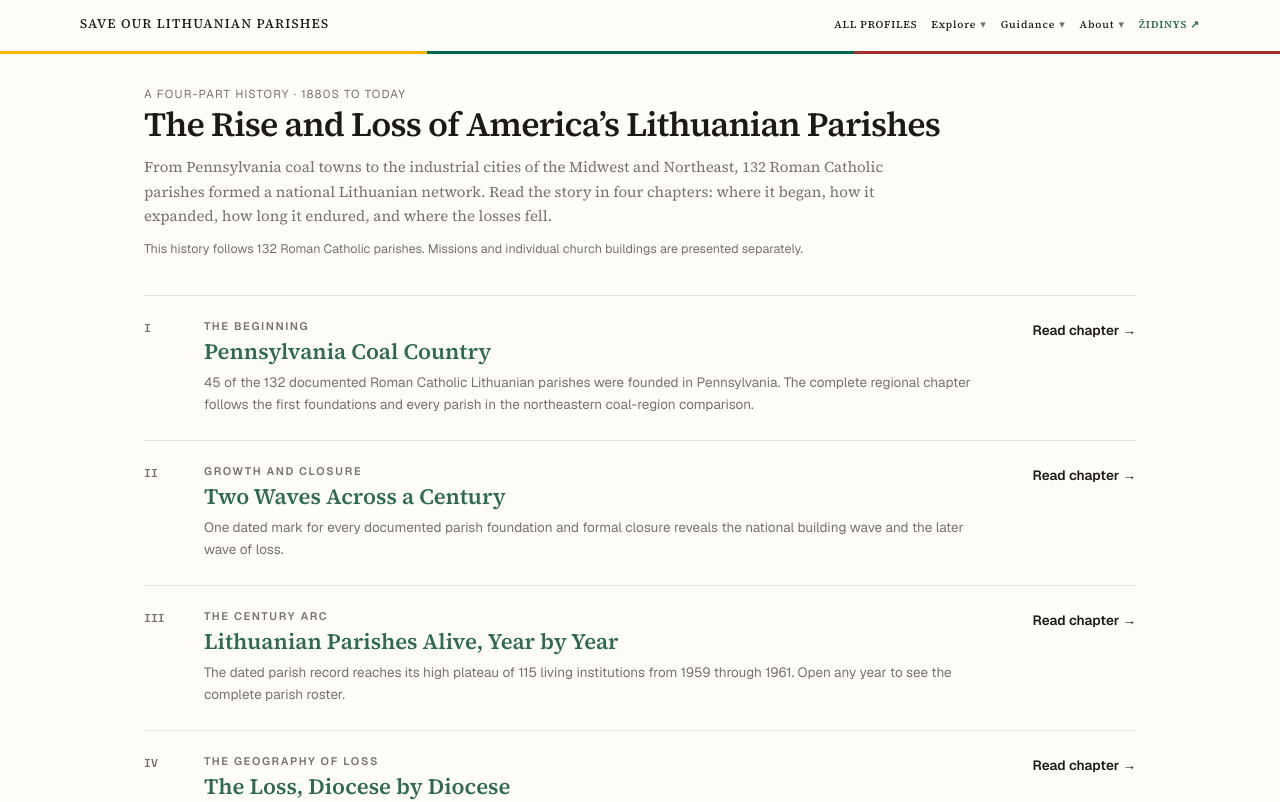
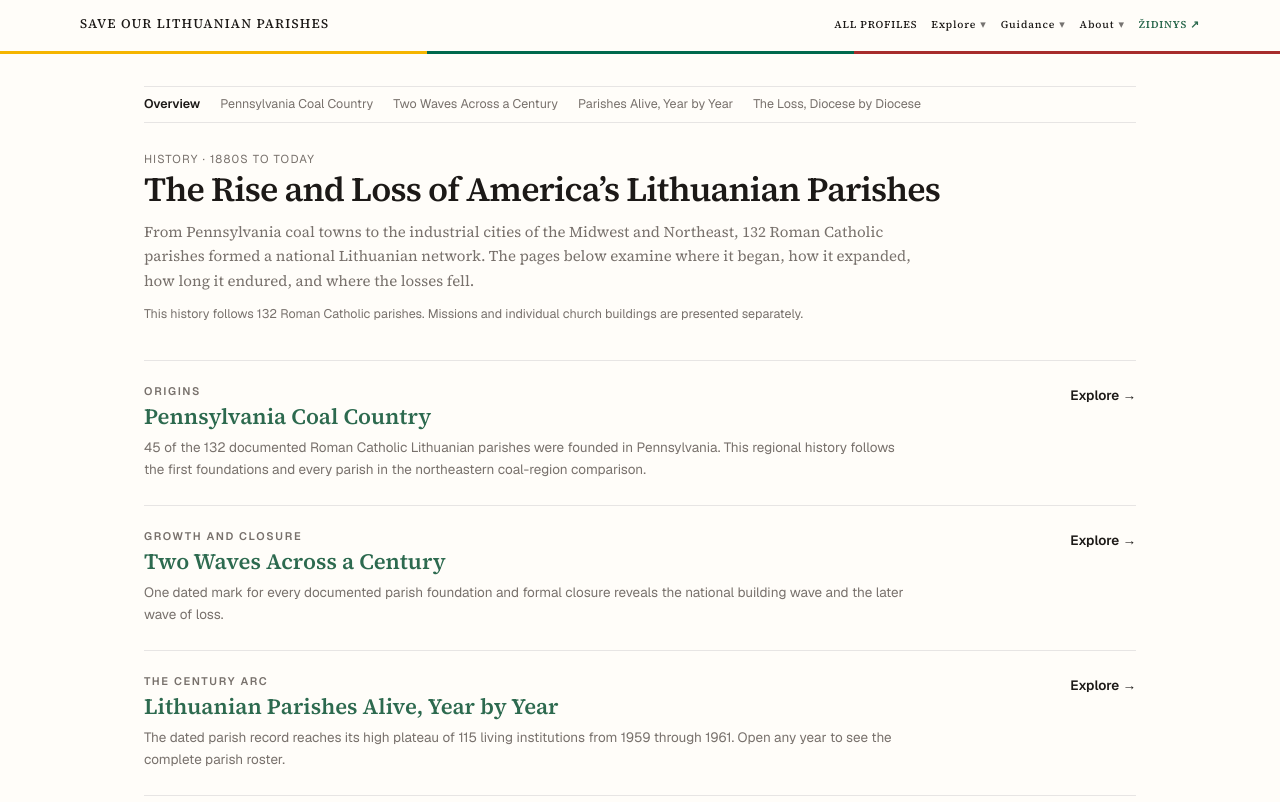
Before and after one commit to LietuvaAI/save-our-lithuanian-parishes, a Next.js app: page /history in a window 1280 px wide. Shown: the top 802 px of the page. Built offline with nearby package versions, Linux system fonts and the light colour scheme.

Commit message:
Present History as linked pages

```diff
--- a/app/history/page.tsx
+++ b/app/history/page.tsx
@@ -1,27 +1,26 @@
 import type { Metadata } from "next";
 import Link from "next/link";
+import HistoryNav from "@/components/HistoryNav";
 import { historyProjection } from "@/lib/history-projection";
 
 export const metadata: Metadata = {
   title: "The Rise and Loss of America’s Lithuanian Parishes",
   description:
-    "Four chapters tracing the beginning, expansion, endurance, and diocesan loss of America’s Lithuanian Roman Catholic parishes.",
+    "Historical views tracing the beginning, expansion, endurance, and diocesan loss of America’s Lithuanian Roman Catholic parishes.",
 };
 
 export default function HistoryPage() {
   const { counts, peakYear, peakRange } = historyProjection;
 
-  const chapters = [
+  const historyPages = [
     {
-      numeral: "I",
       href: "/pennsylvania-coal-region",
       id: "beginning",
-      kicker: "The beginning",
+      kicker: "Origins",
       title: "Pennsylvania Coal Country",
-      description: `${counts.pennsylvania} of the ${counts.total} documented Roman Catholic Lithuanian parishes were founded in Pennsylvania. The complete regional chapter follows the first foundations and every parish in the northeastern coal-region comparison.`,
+      description: `${counts.pennsylvania} of the ${counts.total} documented Roman Catholic Lithuanian parishes were founded in Pennsylvania. This regional history follows the first foundations and every parish in the northeastern coal-region comparison.`,
     },
     {
-      numeral: "II",
       href: "/history/two-waves-across-a-century",
       id: "two-waves",
       kicker: "Growth and closure",
@@ -30,7 +29,6 @@ export default function HistoryPage() {
         "One dated mark for every documented parish foundation and formal closure reveals the national building wave and the later wave of loss.",
     },
     {
-      numeral: "III",
       href: "/history/parishes-alive-year-by-year",
       id: "century-arc",
       kicker: "The century arc",
@@ -38,7 +36,6 @@ export default function HistoryPage() {
       description: `The dated parish record reaches its high plateau of ${peakYear.alive} living institutions from ${peakRange.start} through ${peakRange.end}. Open any year to see the complete parish roster.`,
     },
     {
-      numeral: "IV",
       href: "/history/loss-by-diocese",
       id: "loss-by-diocese",
       kicker: "The geography of loss",
@@ -49,9 +46,10 @@ export default function HistoryPage() {
 
   return (
     <article className="mx-auto max-w-5xl px-4 pb-0 pt-8">
+      <HistoryNav current="/history" />
       <header className="max-w-4xl">
         <p className="font-sans text-small-copy uppercase tracking-widest text-muted">
-          A four-part history · 1880s to today
+          History · 1880s to today
         </p>
         <h1 className="mt-1 font-serif text-outcomes-title font-semibold tracking-tight">
           The Rise and Loss of America&rsquo;s Lithuanian Parishes
@@ -59,9 +57,8 @@ export default function HistoryPage() {
         <p className="mt-3 max-w-3xl font-serif text-lead-copy leading-relaxed text-muted">
           From Pennsylvania coal towns to the industrial cities of the Midwest
           and Northeast, {counts.total} Roman Catholic parishes formed a
-          national Lithuanian network. Read the story in four chapters: where
-          it began, how it expanded, how long it endured, and where the losses
-          fell.
+          national Lithuanian network. The pages below examine where it began,
+          how it expanded, how long it endured, and where the losses fell.
         </p>
         <p className="mt-3 font-sans text-support-copy text-muted">
           This history follows {counts.total} Roman Catholic parishes. Missions
@@ -69,38 +66,35 @@ export default function HistoryPage() {
         </p>
       </header>
 
-      <ol className="mt-9 border-b border-rule">
-        {chapters.map((chapter) => (
+      <ul className="mt-9 border-b border-rule">
+        {historyPages.map((page) => (
           <li
-            key={chapter.href}
-            id={chapter.id}
+            key={page.href}
+            id={page.id}
             className="scroll-mt-8 border-t border-rule"
           >
             <Link
-              href={chapter.href}
-              className="group grid gap-3 py-6 sm:grid-cols-[3rem_minmax(0,1fr)_auto] sm:items-start"
+              href={page.href}
+              className="group grid gap-3 py-6 sm:grid-cols-[minmax(0,1fr)_auto] sm:items-start"
             >
-              <span className="font-mono text-small-copy font-semibold text-muted">
-                {chapter.numeral}
-              </span>
               <span>
                 <span className="block font-sans text-ui-label font-semibold uppercase tracking-[0.15em] text-muted">
-                  {chapter.kicker}
+                  {page.kicker}
                 </span>
                 <span className="mt-1 block font-serif text-section-title font-semibold group-hover:text-accent">
-                  {chapter.title}
+                  {page.title}
                 </span>
                 <span className="mt-2 block max-w-3xl font-sans text-body-copy leading-relaxed text-muted">
-                  {chapter.description}
+                  {page.description}
                 </span>
               </span>
               <span className="font-sans text-body-copy font-semibold text-foreground group-hover:text-accent">
-                Read chapter →
+                Explore →
               </span>
             </Link>
           </li>
         ))}
-      </ol>
+      </ul>
 
       <footer className="mt-10 border-t border-rule pt-5 font-sans text-support-copy text-muted">
         <Link
--- a/app/history/parishes-alive-year-by-year/page.tsx
+++ b/app/history/parishes-alive-year-by-year/page.tsx
@@ -1,7 +1,7 @@
 import type { Metadata } from "next";
 import Link from "next/link";
 import HistoryAliveCurve from "@/components/HistoryAliveCurve";
-import HistoryChapterNav from "@/components/HistoryChapterNav";
+import HistoryNav from "@/components/HistoryNav";
 import { historyProjection } from "@/lib/history-projection";
 
 export const metadata: Metadata = {
@@ -27,10 +27,10 @@ export default function ParishesAliveYearByYearPage() {
 
   return (
     <article className="mx-auto max-w-5xl px-4 pb-0 pt-8">
-      <HistoryChapterNav current="/history/parishes-alive-year-by-year" />
+      <HistoryNav current="/history/parishes-alive-year-by-year" />
       <header className="max-w-4xl">
         <p className="font-sans text-small-copy uppercase tracking-widest text-muted">
-          Chapter III · The century arc
+          Institutional life over time
         </p>
         <h1 className="mt-1 font-serif text-outcomes-title font-semibold tracking-tight">
           Lithuanian Parishes Alive, Year by Year
@@ -107,14 +107,14 @@ export default function ParishesAliveYearByYearPage() {
           href="/history"
           className="font-medium text-foreground underline hover:text-accent"
         >
-          All four history chapters
+          History overview
         </Link>
         {" · "}
         <Link
           href="/history/loss-by-diocese"
           className="font-medium text-foreground underline hover:text-accent"
         >
-          Next: the loss, diocese by diocese
+          The loss, diocese by diocese
         </Link>
       </footer>
     </article>
--- a/app/history/two-waves-across-a-century/page.tsx
+++ b/app/history/two-waves-across-a-century/page.tsx
@@ -1,6 +1,6 @@
 import type { Metadata } from "next";
 import Link from "next/link";
-import HistoryChapterNav from "@/components/HistoryChapterNav";
+import HistoryNav from "@/components/HistoryNav";
 import HistoryTwoWaves from "@/components/HistoryTwoWaves";
 import { historyProjection } from "@/lib/history-projection";
 
@@ -41,10 +41,10 @@ export default function TwoWavesAcrossACenturyPage() {
 
   return (
     <article className="mx-auto max-w-5xl px-4 pb-0 pt-8">
-      <HistoryChapterNav current="/history/two-waves-across-a-century" />
+      <HistoryNav current="/history/two-waves-across-a-century" />
       <header className="max-w-4xl">
         <p className="font-sans text-small-copy uppercase tracking-widest text-muted">
-          Chapter II · Growth and closure
+          Foundations and closures
         </p>
         <h1 className="mt-1 font-serif text-outcomes-title font-semibold tracking-tight">
           Two Waves Across a Century
@@ -99,14 +99,14 @@ export default function TwoWavesAcrossACenturyPage() {
           href="/history"
           className="font-medium text-foreground underline hover:text-accent"
         >
-          All four history chapters
+          History overview
         </Link>
         {" · "}
         <Link
           href="/history/parishes-alive-year-by-year"
           className="font-medium text-foreground underline hover:text-accent"
         >
-          Next: parishes alive, year by year
+          Parishes alive, year by year
         </Link>
       </footer>
     </article>
--- a/app/layout.tsx
+++ b/app/layout.tsx
@@ -68,12 +68,23 @@ const NAV: NavItem[] = [
         label: "Where Parish Life Continued",
       },
       { section: "History" },
-      { href: "/history", label: "The Rise and the Loss" },
+      { href: "/history", label: "History Overview" },
       {
         href: "/pennsylvania-coal-region",
-        label: "Pennsylvania Coal Region",
+        label: "Pennsylvania Coal Country",
       },
-      { href: "/history/loss-by-diocese", label: "By Diocese" },
+      {
+        href: "/history/two-waves-across-a-century",
+        label: "Two Waves Across a Century",
+      },
+      {
+        href: "/history/parishes-alive-year-by-year",
+        label: "Parishes Alive, Year by Year",
+      },
+      {
+        href: "/history/loss-by-diocese",
+        label: "The Loss, Diocese by Diocese",
+      },
       { section: "Other traditions" },
       {
         href: "/national-catholic",
--- a/app/pennsylvania-coal-region/page.tsx
+++ b/app/pennsylvania-coal-region/page.tsx
@@ -2,7 +2,7 @@ import type { Metadata } from "next";
 import Image from "next/image";
 import Link from "next/link";
 import { EndStatePill } from "@/components/EndStatePill";
-import HistoryChapterNav from "@/components/HistoryChapterNav";
+import HistoryNav from "@/components/HistoryNav";
 import photosData from "@/data/photos.json";
 import { historyProjection } from "@/lib/history-projection";
 import { pennsylvaniaCoalRegion } from "@/lib/infographic-projection";
@@ -94,18 +94,18 @@ export default function PennsylvaniaCoalRegionPage() {
 
   return (
     <article className="mx-auto max-w-5xl px-4 pb-12 pt-8">
-      <HistoryChapterNav current="/pennsylvania-coal-region" />
+      <HistoryNav current="/pennsylvania-coal-region" />
       <header className="max-w-4xl">
         <p className="text-small-copy uppercase tracking-widest text-muted">
-          Chapter I · The beginning
+          Origins in Pennsylvania
         </p>
         <h1 className="mt-1 font-serif text-outcomes-title font-semibold tracking-tight">
           Pennsylvania Coal Country
         </h1>
         <p className="mt-3 max-w-3xl font-serif text-lead-copy leading-relaxed text-muted">
           America&rsquo;s Lithuanian parish story begins in the coal towns of
-          Pennsylvania. This chapter follows those first foundations and the
-          complete {pennsylvaniaCoalRegion.population}-institution northeastern
+          Pennsylvania. It follows those first foundations and the complete{" "}
+          {pennsylvaniaCoalRegion.population}-institution northeastern
           Pennsylvania regional comparison.
         </p>
       </header>
@@ -278,7 +278,7 @@ export default function PennsylvaniaCoalRegionPage() {
           href="/history/two-waves-across-a-century"
           className="font-medium text-foreground underline hover:text-accent"
         >
-          Next: two waves across a century
+          Two waves across a century
         </Link>
         {" · "}
         <Link
--- a/components/HistoryChapterNav.tsx
+++ /dev/null
@@ -1,49 +0,0 @@
-import Link from "next/link";
-
-const chapters = [
-  { numeral: "I", href: "/pennsylvania-coal-region", label: "Coal Country" },
-  {
-    numeral: "II",
-    href: "/history/two-waves-across-a-century",
-    label: "Two Waves",
-  },
-  {
-    numeral: "III",
-    href: "/history/parishes-alive-year-by-year",
-    label: "Alive Year by Year",
-  },
-  {
-    numeral: "IV",
-    href: "/history/loss-by-diocese",
-    label: "By Diocese",
-  },
-];
-
-export default function HistoryChapterNav({ current }: { current: string }) {
-  return (
-    <nav className="mb-7 border-y border-rule py-2" aria-label="History chapters">
-      <div className="flex flex-wrap gap-x-5 gap-y-1.5">
-        {chapters.map((chapter) => {
-          const active = chapter.href === current;
-          return (
-            <Link
-              key={chapter.href}
-              href={chapter.href}
-              aria-current={active ? "page" : undefined}
-              className={`font-sans text-support-copy ${
-                active
-                  ? "font-semibold text-foreground"
-                  : "text-muted hover:text-accent"
-              }`}
-            >
-              <span className="mr-1.5 font-mono text-ui-label">
-                {chapter.numeral}
-              </span>
-              {chapter.label}
-            </Link>
-          );
-        })}
-      </div>
-    </nav>
-  );
-}
--- /dev/null
+++ b/components/HistoryNav.tsx
@@ -0,0 +1,44 @@
+import Link from "next/link";
+
+const historyPages = [
+  { href: "/history", label: "Overview" },
+  { href: "/pennsylvania-coal-region", label: "Pennsylvania Coal Country" },
+  {
+    href: "/history/two-waves-across-a-century",
+    label: "Two Waves Across a Century",
+  },
+  {
+    href: "/history/parishes-alive-year-by-year",
+    label: "Parishes Alive, Year by Year",
+  },
+  {
+    href: "/history/loss-by-diocese",
+    label: "The Loss, Diocese by Diocese",
+  },
+];
+
+export default function HistoryNav({ current }: { current: string }) {
+  return (
+    <nav className="mb-7 border-y border-rule py-2" aria-label="History pages">
+      <div className="flex flex-wrap gap-x-5 gap-y-1.5">
+        {historyPages.map((page) => {
+          const active = page.href === current;
+          return (
+            <Link
+              key={page.href}
+              href={page.href}
+              aria-current={active ? "page" : undefined}
+              className={`font-sans text-support-copy ${
+                active
+                  ? "font-semibold text-foreground"
+                  : "text-muted hover:text-accent"
+              }`}
+            >
+              {page.label}
+            </Link>
+          );
+        })}
+      </div>
+    </nav>
+  );
+}
--- a/scripts/verify-reader-copy.mjs
+++ b/scripts/verify-reader-copy.mjs
@@ -89,10 +89,15 @@ const expectedNavOrder = [
   'href: "/where-parish-life-continued"',
   'label: "Where Parish Life Continued"',
   'section: "History"',
-  'href: "/history", label: "The Rise and the Loss"',
+  'href: "/history", label: "History Overview"',
   'href: "/pennsylvania-coal-region"',
-  'label: "Pennsylvania Coal Region"',
-  'href: "/history/loss-by-diocese", label: "By Diocese"',
+  'label: "Pennsylvania Coal Country"',
+  'href: "/history/two-waves-across-a-century"',
+  'label: "Two Waves Across a Century"',
+  'href: "/history/parishes-alive-year-by-year"',
+  'label: "Parishes Alive, Year by Year"',
+  'href: "/history/loss-by-diocese"',
+  'label: "The Loss, Diocese by Diocese"',
   'section: "Other traditions"',
   'href: "/national-catholic"',
   'label: "National & Independent Catholic"',
--- a/scripts/verify-type-system.mjs
+++ b/scripts/verify-type-system.mjs
@@ -170,6 +170,10 @@ const historyCoalPage = fs.readFileSync(
   path.join(ROOT, "app", "pennsylvania-coal-region", "page.tsx"),
   "utf8",
 );
+const historyNav = fs.readFileSync(
+  path.join(ROOT, "components", "HistoryNav.tsx"),
+  "utf8",
+);
 const historyChart = fs.readFileSync(
   path.join(ROOT, "components", "HistoryTwoWaves.tsx"),
   "utf8",
@@ -184,15 +188,16 @@ const historyDioceseMap = fs.readFileSync(
 );
 const historyDesignContract = [
   [historyPage, "px-4 pb-0 pt-8", "single bottom-spacing rhythm before the global footer"],
-  [historyPage, "A four-part history", "History gateway description"],
-  [historyPage, "Pennsylvania Coal Country", "first History chapter"],
-  [historyPage, "Two Waves Across a Century", "second History chapter"],
-  [historyPage, "Lithuanian Parishes Alive, Year by Year", "third History chapter"],
-  [historyPage, "The Loss, Diocese by Diocese", "fourth History chapter"],
-  [historyCoalPage, "Chapter I", "Coal Country chapter marker"],
-  [historyTwoWavesPage, "Chapter II", "Two Waves chapter marker"],
-  [historyAlivePage, "Chapter III", "year-by-year chapter marker"],
-  [historyDiocesePage, "Chapter IV", "diocese chapter marker"],
+  [historyPage, "History · 1880s to today", "History overview description"],
+  [historyPage, "Pennsylvania Coal Country", "Coal Country history page"],
+  [historyPage, "Two Waves Across a Century", "Two Waves history page"],
+  [historyPage, "Lithuanian Parishes Alive, Year by Year", "year-by-year history page"],
+  [historyPage, "The Loss, Diocese by Diocese", "diocese history page"],
+  [historyCoalPage, "Origins in Pennsylvania", "Coal Country subject marker"],
+  [historyTwoWavesPage, "Foundations and closures", "Two Waves subject marker"],
+  [historyAlivePage, "Institutional life over time", "year-by-year subject marker"],
+  [historyDiocesePage, "Geography of loss", "diocese subject marker"],
+  [historyNav, 'aria-label="History pages"', "History-page navigation"],
   [historyAlivePage, "leading-[1.7]", "15px/1.7 narrative rhythm"],
   [historyDiocesePage, "dioceses have", "approved diocese-loss heading"],
   [historyDiocesePage, "Each diocese below is shaded", "approved diocese-map instruction"],
@@ -213,6 +218,19 @@ const historyDesignContract = [
 ];
 for (const [source, fragment, label] of historyDesignContract) {
   if (!source.includes(fragment)) errors.push(`History: missing ${label}`);
+}
+for (const source of [
+  historyPage,
+  historyCoalPage,
+  historyTwoWavesPage,
+  historyAlivePage,
+  historyDiocesePage,
+  historyNav,
+]) {
+  if (/\bchapter\b/i.test(source)) {
+    errors.push("History: chapter framing returned to a public History page");
+    break;
+  }
 }
 for (const forbiddenHeading of [
   "From expansion to long contraction",
```
Also changed, not shown: app/history/loss-by-diocese/page.tsx (+4 -4 lines).
